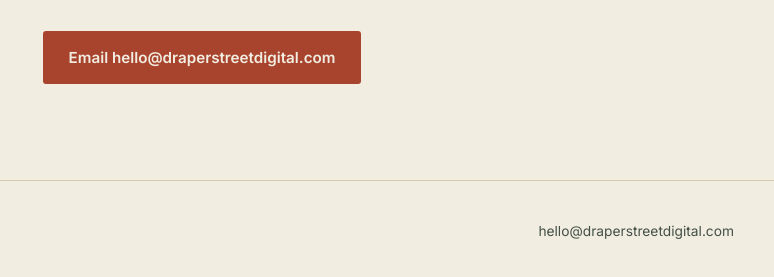
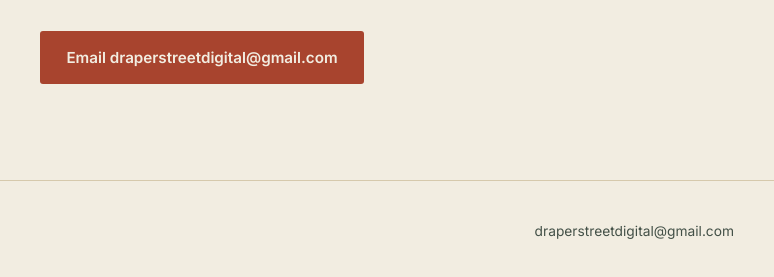
Before and after one commit to draperstreetdigital/draperstreetdigital, a plain HTML site: page index.html in a window 1280 px wide. Shown: the part 4633-4910 px from the top of the page, 438-1212 px from the left. Drawn offline with Linux system fonts and the light colour scheme.

Commit message:
Update index.html

```diff
--- a/index.html
+++ b/index.html
@@ -547,14 +547,14 @@
     <span class="eyebrow">Get started</span>
     <h2 style="margin-top:16px;">Let's see what your storefront could look like</h2>
     <p>Free, no-pressure 15-minute walkthrough. Bring your products, we'll bring the plan.</p>
-    <a href="mailto:hello@draperstreetdigital.com" class="btn-primary">Email hello@draperstreetdigital.com</a>
+    <a href="mailto:draperstreetdigital@gmail.com" class="btn-primary">Email draperstreetdigital@gmail.com</a>
   </div>
 </section>
 
 <footer>
   <div class="wrap">
     <span>Draper Street Digital — Kingsburg, CA</span>
-    <span><a href="mailto:hello@draperstreetdigital.com">hello@draperstreetdigital.com</a></span>
+    <span><a href="mailto:draperstreetdigital@gmail.com">draperstreetdigital@gmail.com</a></span>
   </div>
 </footer>
 
```
